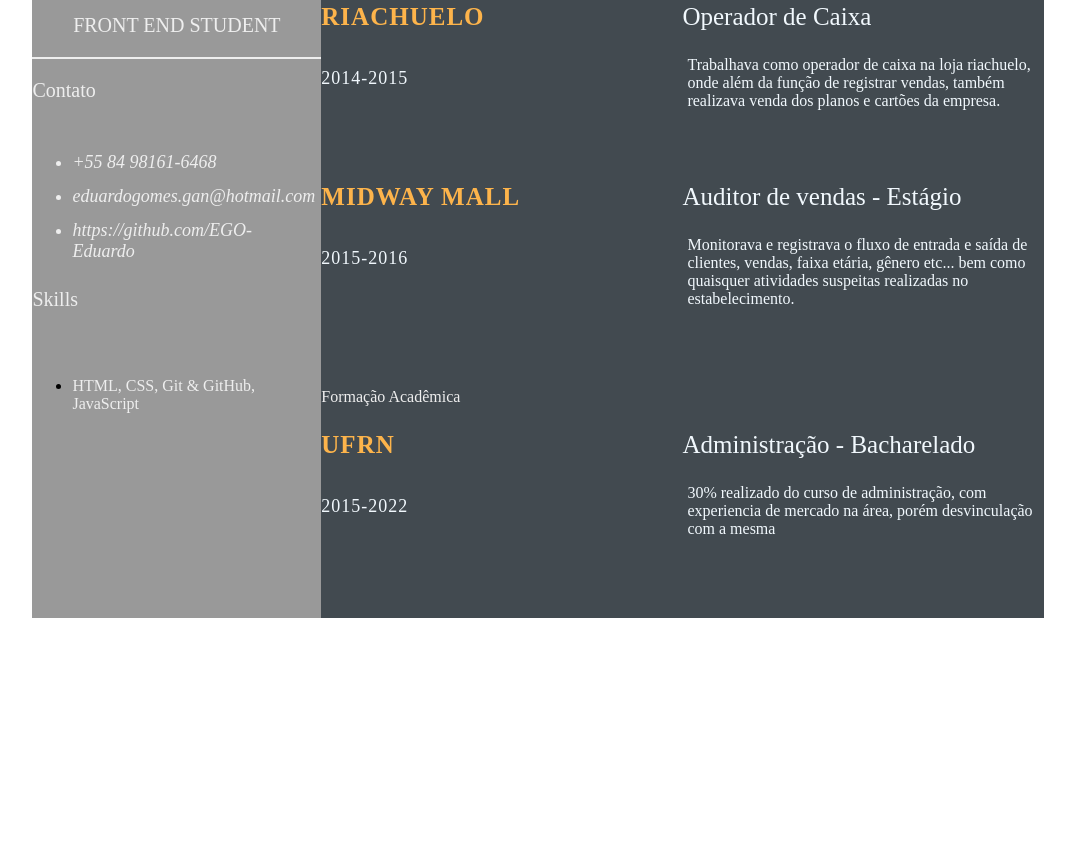
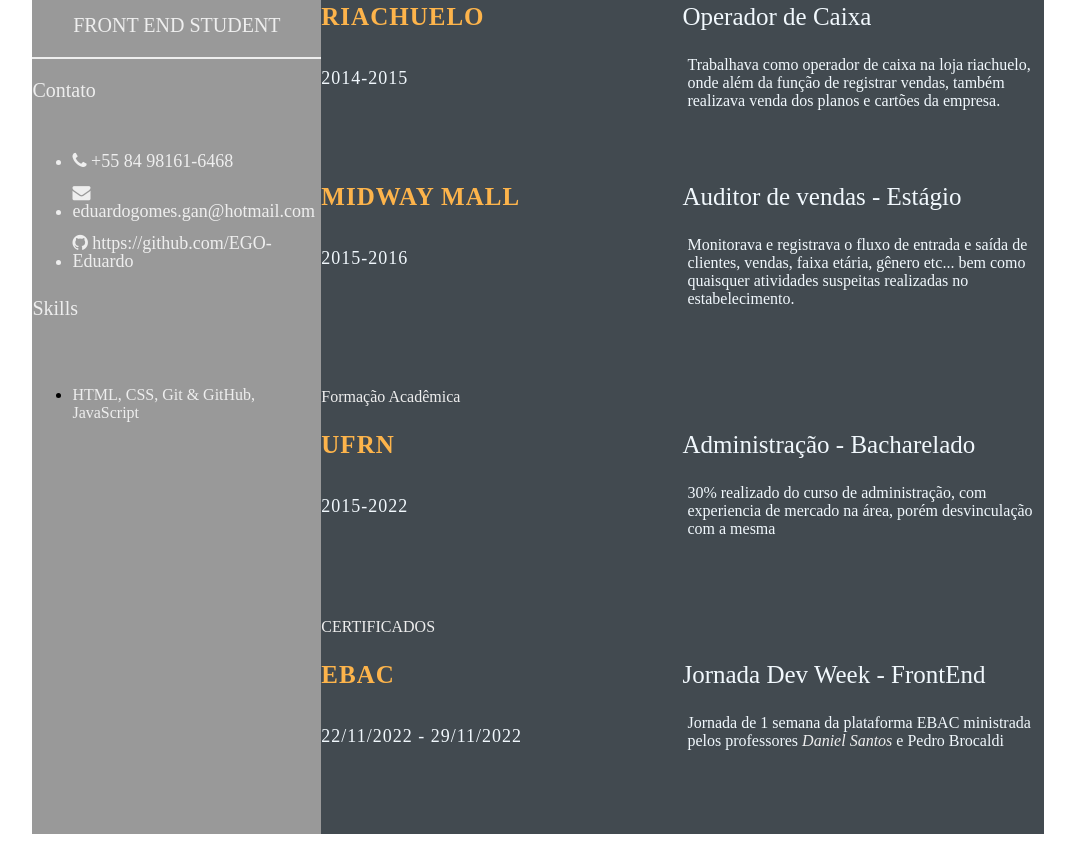
Before and after one commit to EGO-Eduardo/EGO-Eduardo.github.io, a plain HTML site: page dia 1/index.html in a window 1280 px wide. Shown: the part 501-1367 px from the top of the page, without its empty margins (102-1177 px from the left). Before the commit the page ends 1151 px from the top, so only its background shows below. Drawn offline with Linux system fonts and the light colour scheme.

Commit message:
adicionado icons e certificados

```diff
--- a/dia 1/index.html
+++ b/dia 1/index.html
@@ -1,8 +1,11 @@
 <!DOCTYPE html>
-<html lang="pt-BR">
+<html lang="en">
 <head>
     <meta charset="UTF-8">
+    <meta http-equiv="X-UA-Compatible" content="IE=edge">
+    <meta name="viewport" content="width=device-width, initial-scale=1.0">
     <link rel="stylesheet" href="style.css">
+    <link rel="stylesheet" href="https://cdnjs.cloudflare.com/ajax/libs/font-awesome/4.7.0/css/font-awesome.min.css">
     <title>Eduardo Gomes CV</title>
 </head>
 
@@ -18,9 +21,9 @@
                 <div class="contact-info">
                     <p class="left-title">Contato</p>
                     <ul>
-                        <li><i class="fa-fa phone">+55 84 98161-6468</i></li>
-                        <li><i class="fa-fa envelope">eduardogomes.gan@hotmail.com</i></li>
-                        <li><i class="fa-fa-github">https://github.com/EGO-Eduardo</i></li>
+                        <li><i class="fa fa-phone"> +55 84 98161-6468</i></li>
+                        <li><i class="fa fa-envelope"> eduardogomes.gan@hotmail.com</i></li>
+                        <li><i class="fa fa-github"> https://github.com/EGO-Eduardo</i></li>
 
                     </ul>
                 </div>
@@ -102,6 +105,22 @@
                         </div>
                     </div>
             </section>
+            <section class="awards gap">
+                <div class="right-title">CERTIFICADOS</div>
+                    <div class="awards-contents">
+                        <div class="awards-left">
+                        <p class="awards-name">EBAC</p>
+                        <p class="awards-time-period">22/11/2022 - 29/11/2022</p>
+                        </div>
+                        <div class="awards-right">
+                        <p class="awards-subject">Jornada Dev Week - FrontEnd</p>
+                        <p class="awards-desc">Jornada de 1 semana da plataforma EBAC
+                            ministrada pelos professores <a href="https://drsantos20.github.io">
+                                Daniel Santos</a> e Pedro Brocaldi</p>
+                        </div>
+                    </div>
+
+            </section>
         </section>
     </main>
         </section>
--- a/dia 1/style.css
+++ b/dia 1/style.css
@@ -7,6 +7,12 @@ style.css
     font-family: 'Roboto', sans-serif;
 }
 
+.awards-desc a{
+    text-decoration-line:none;
+    color:#eeeeee;
+    font-style:italic;
+
+}
 .resume-contents {
     min-height: 100vh;
     width: 80%;
@@ -114,7 +120,7 @@ style.css
 
 .exp-company-name,
 .education-school-name,
-.awards-company-name {
+.awards-name {
     font-size: 25px;
     font-weight: bold;
     text-transform: uppercase;
@@ -134,7 +140,7 @@ style.css
 
 .exp-position,
 .education-subject,
-.awards-name {
+.awards-subject {
     font-size: 25px;
 }
 
```
Lines whose indentation alone changed are shown as unchanged.
